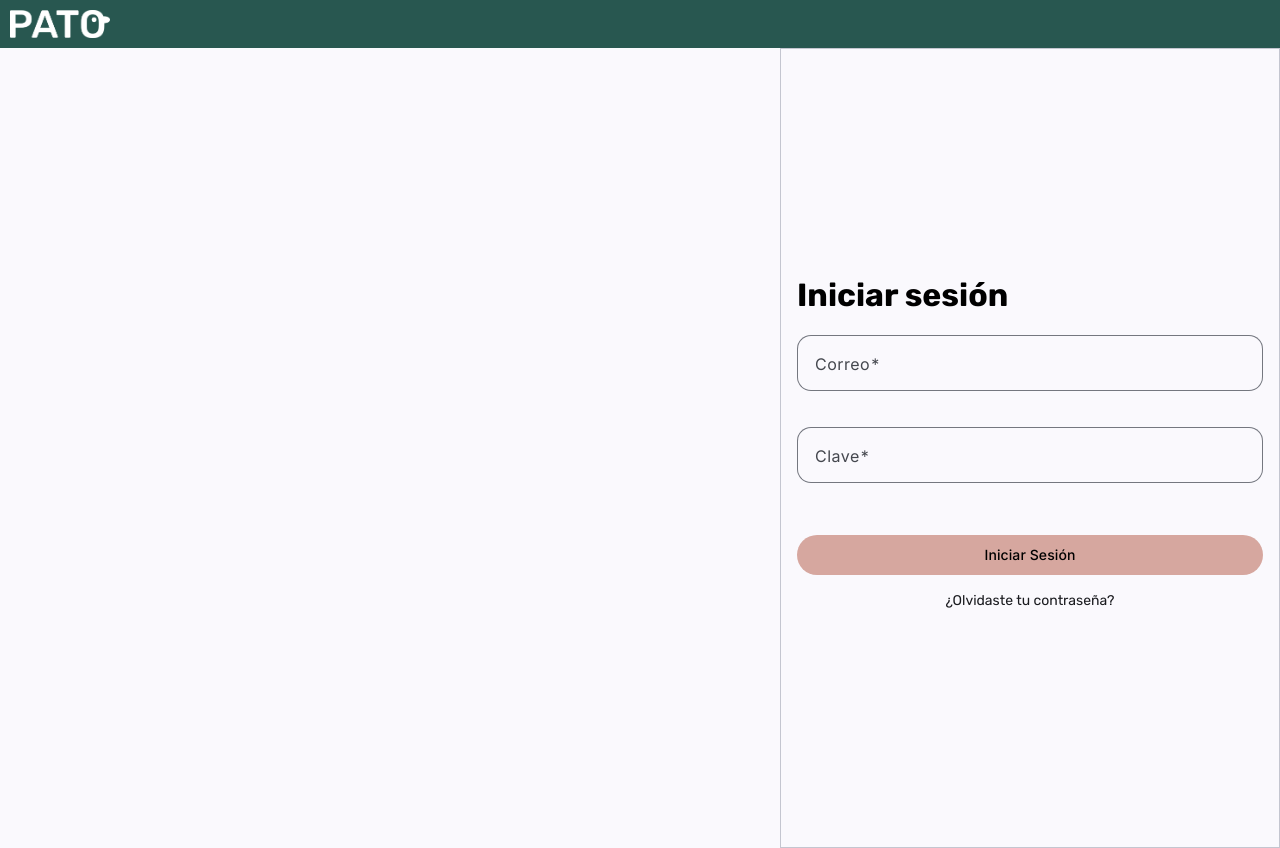
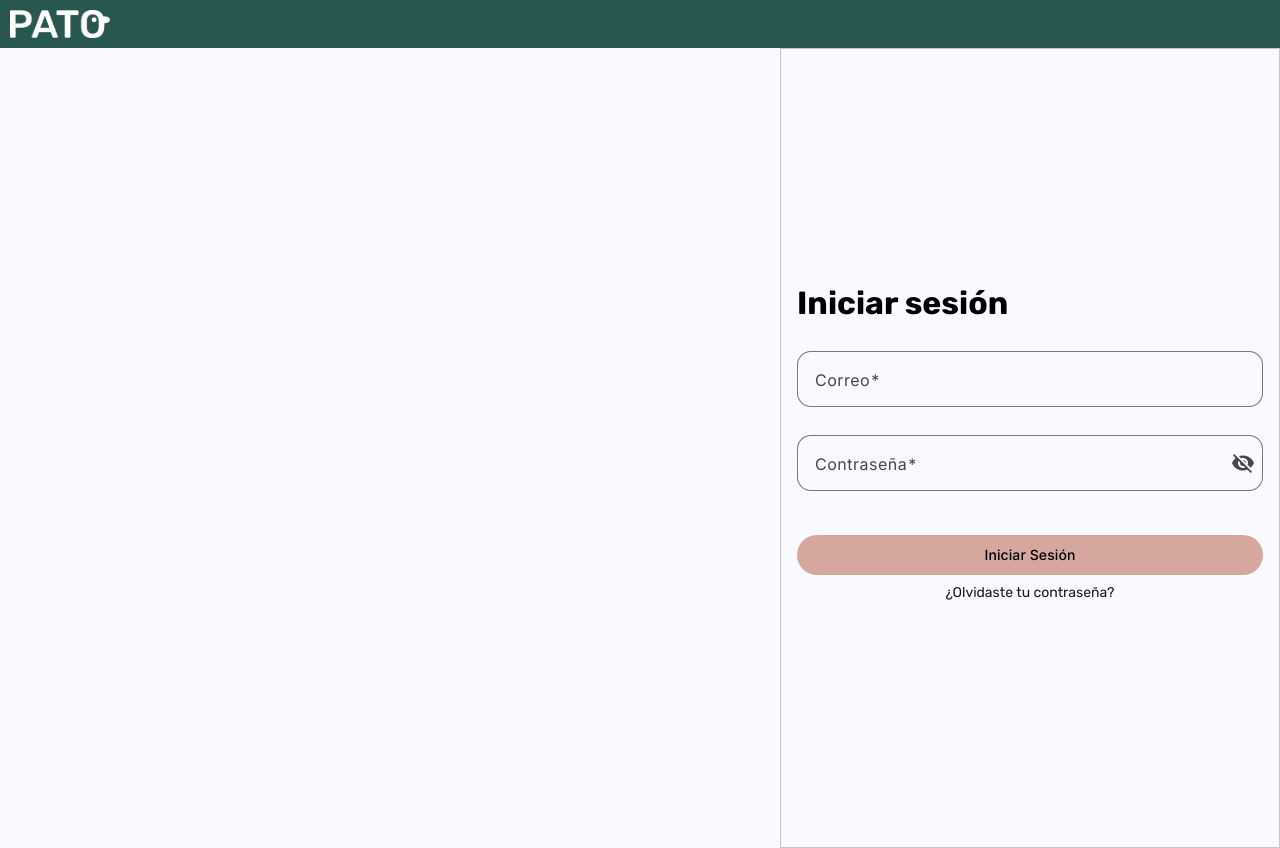
Before and after one commit to CrisDuar/PATO-web-client, an Angular app: page / in a window 1280 px wide. Built offline with nearby package versions, Linux system fonts and the light colour scheme.

Commit message:
fix: login style

```diff
--- a/src/app/auth/login/login.html
+++ b/src/app/auth/login/login.html
@@ -6,14 +6,17 @@
       <div class="custom-card-header">
         <h1 class="login-title">Iniciar sesión</h1>
       </div>
-      <form class="form-custom" [formGroup]="formLogin">
       <mat-form-field class="input-custom" appearance="outline">
         <mat-label>Correo</mat-label>
-          <input matInput formControlName="email">
+        <input matInput [formControl]="emailControl">
       </mat-form-field>
       <mat-form-field class="input-custom" appearance="outline">
-          <mat-label>Clave</mat-label>
-          <input matInput formControlName="password" type="password">
+        <mat-label>Contraseña</mat-label>
+        <input matInput [type]="hide() ? 'password' : 'text'" [formControl]="passwordControl"/>
+        <button matIconButton matSuffix (click)="clickEvent($event)" [attr.aria-label]="'Hide password'"
+          [attr.aria-pressed]="hide()">
+          <mat-icon>{{hide() ? 'visibility_off' : 'visibility'}}</mat-icon>
+        </button>
       </mat-form-field>
       <div class="flex">
         <button type="button" matButton="filled" class="submit-container" (click)="login()">Iniciar Sesión</button>
@@ -21,7 +24,6 @@
       <div class="flex">
         <a href="#" class="forgot-password-link">¿Olvidaste tu contraseña?</a>
       </div>
-      </form>
     </mat-card-content>
   </mat-card>
 </div>
--- a/src/app/auth/login/login.scss
+++ b/src/app/auth/login/login.scss
@@ -56,6 +56,7 @@ mat-card-content {
     display: flex;
     flex-direction: column;
     justify-content: center;
+    gap: 8px;
 }
 
 .custom-card-header {
@@ -78,3 +79,7 @@ mat-card-content {
     margin: 16px auto 0 auto;
     display: flex;
 }
+
+.spacer {
+    flex: 1;
+}
--- a/src/app/auth/login/login.ts
+++ b/src/app/auth/login/login.ts
@@ -1,14 +1,15 @@
-import { Component, inject } from '@angular/core';
-import { FormBuilder, FormGroup, ReactiveFormsModule, Validators } from '@angular/forms';
+import { Component, inject, signal } from '@angular/core';
+import { FormBuilder, FormGroup, FormControl, ReactiveFormsModule, Validators } from '@angular/forms';
 import { LoginRequest } from '../../interfaces/LoginRequest';
 
-import {MatCardModule} from '@angular/material/card';
-import {MatFormFieldModule} from '@angular/material/form-field';
-import {MatInputModule} from '@angular/material/input';
-import {MatButtonModule} from '@angular/material/button';
-import {MatToolbarModule} from '@angular/material/toolbar';
+import { MatCardModule } from '@angular/material/card';
+import { MatFormFieldModule, MatFormFieldControl } from '@angular/material/form-field';
+import { MatInputModule } from '@angular/material/input';
+import { MatButtonModule } from '@angular/material/button';
+import { MatToolbarModule } from '@angular/material/toolbar';
 import { NavbarPrelogin } from '../../components/navbar-prelogin/navbar-prelogin';
 import { Router } from '@angular/router';
+import { MatIconModule } from '@angular/material/icon';
 
 @Component({
   selector: 'app-login',
@@ -20,6 +21,7 @@ import { Router } from '@angular/router';
     MatToolbarModule,
     ReactiveFormsModule,
     NavbarPrelogin,
+    MatIconModule
   ],
   templateUrl: './login.html',
   styleUrl: './login.scss',
@@ -27,22 +29,24 @@ import { Router } from '@angular/router';
 export class Login {
   public formBuild = inject(FormBuilder);
 
-  public formLogin: FormGroup = this.formBuild.group({
-    email: ['', Validators.required],
-    password: ['', Validators.required],
-  });
   constructor(private router: Router) { }
+
+  readonly emailControl = new FormControl('', [
+    Validators.required, Validators.email
+  ]);
+
+  readonly passwordControl = new FormControl('', [Validators.required]);
 
   login() {
     this.router.navigate(['/map-viewer']).then((success) => {
       console.log('Navegación:', success);
     });
-    //if (this.formLogin.invalid) return;
+  }
 
-    const object: LoginRequest = {
-      email: this.formLogin.value.email,
-      password: this.formLogin.value.password,
-    };
+  hide = signal(true);
+    clickEvent(event: MouseEvent) {
+      this.hide.set(!this.hide());
+      event.stopPropagation();
+    }
 
-  }
 }
```
Also changed, not shown: src/app/components/navbar/navbar.css (+5 -3 lines), src/material-theme.scss (line endings or trailing spaces), 1 other file (tests, documents, lock files or other folders). Lines whose indentation alone changed are shown as unchanged.
